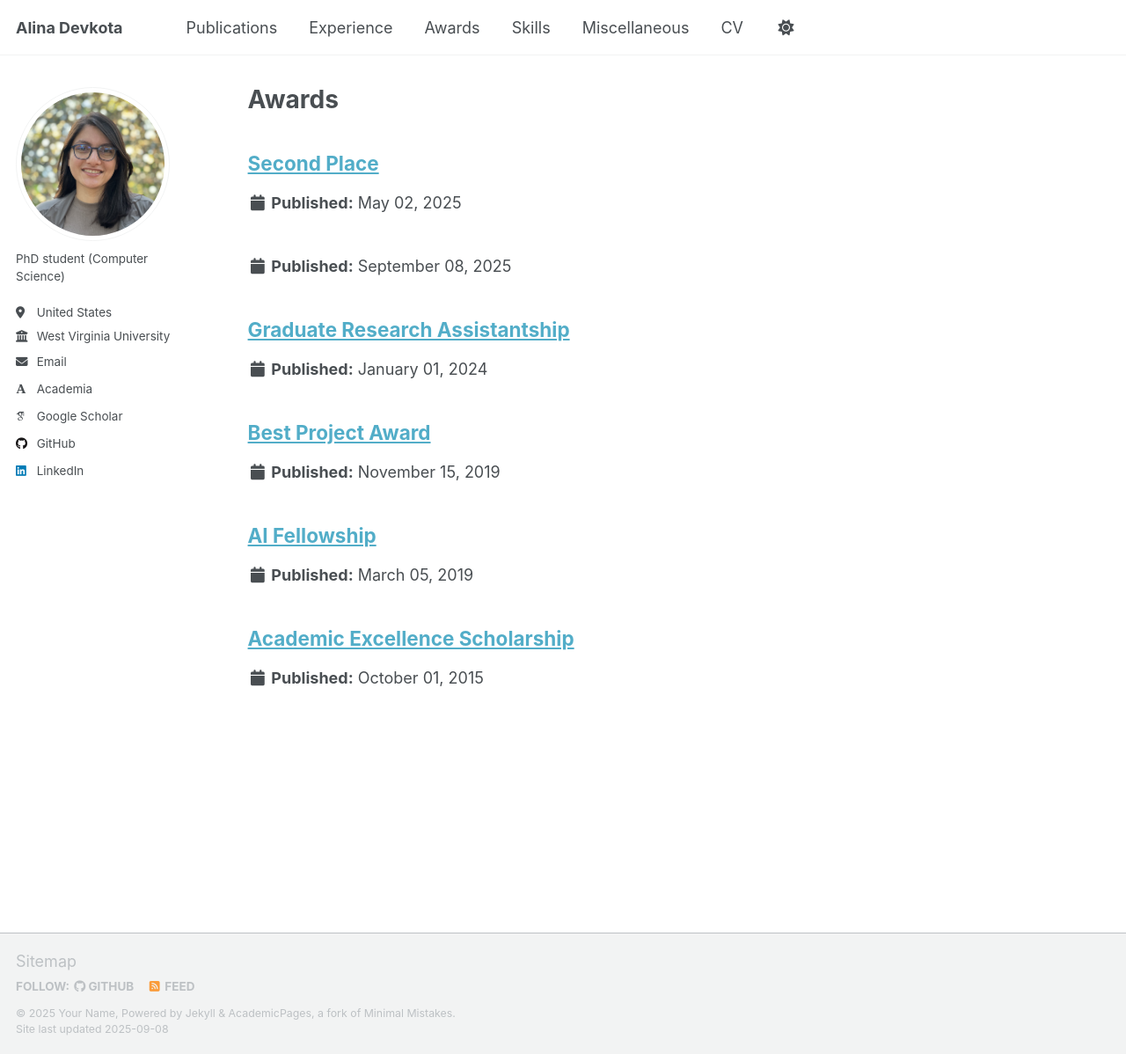
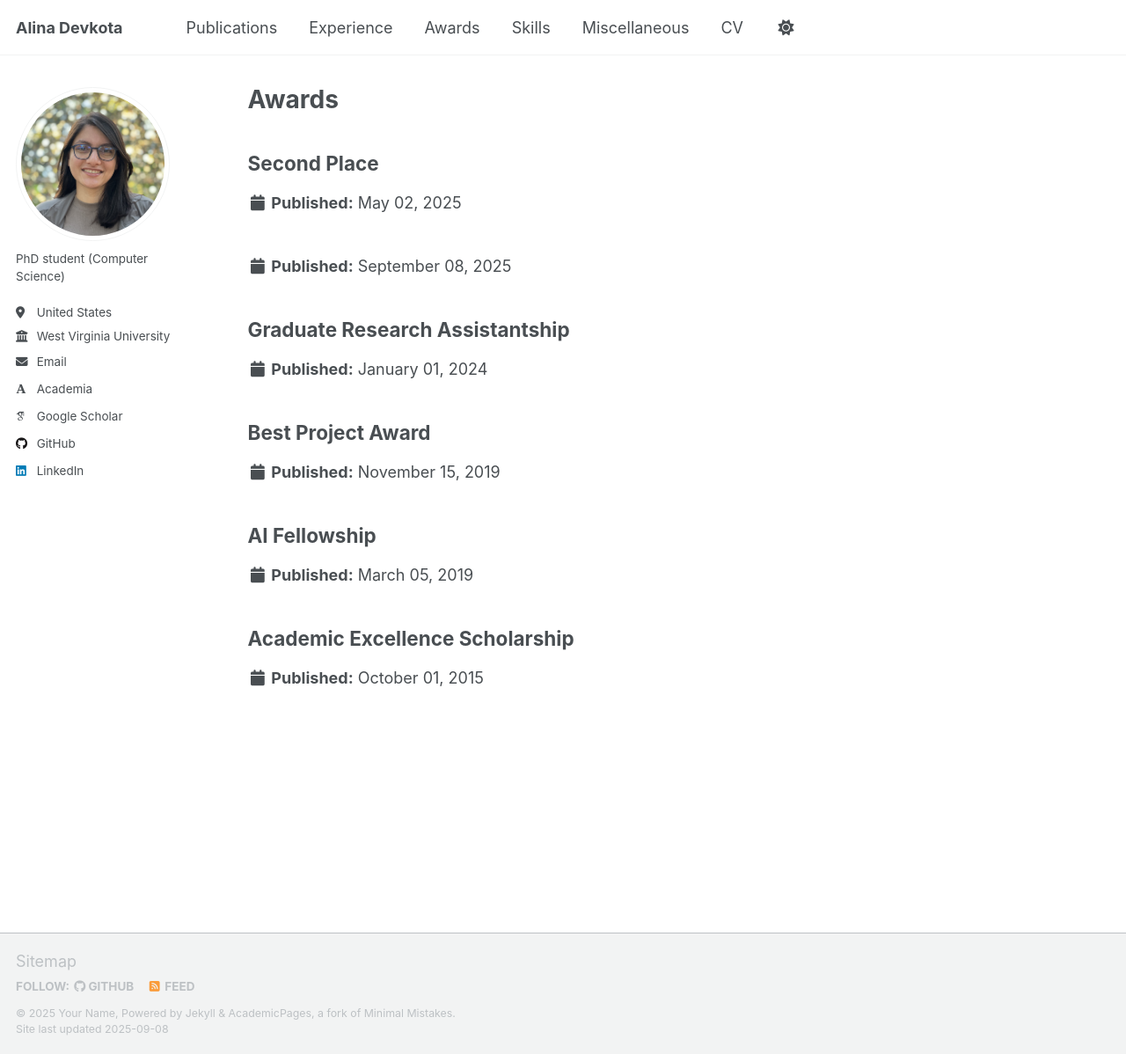
Before and after one commit to alinadevkota/Portfolio, a Jekyll site: the page built from _pages/awards.html, in a window 1280 px wide and 1198 px high. Shown: the whole window at 88% size. Built offline with Jekyll 4.4.1, drawn with Linux system fonts in a browser that asks for light colours; some web fonts are replaced; a script that is not in the unit is left out.

Commit message:
update awards

```diff
--- a/_includes/archive-single.html
+++ b/_includes/archive-single.html
@@ -27,8 +27,10 @@
     {% endif %}
 
     <h2 class="archive__item-title" itemprop="headline">
-      {% if post.link %}
+      {% if post.link and post.collection != 'awards'%}
         <a href="{{ post.link }}">{{ title }}</a> <a href="{{ base_path }}{{ post.url }}" rel="permalink"><i class="fa fa-link" aria-hidden="true" title="permalink"></i><span class="sr-only">Permalink</span></a>
+      {% elsif post.collection == 'awards'%}
+        {{ title }}
       {% else %}
         <a href="{{ base_path }}{{ post.url }}" rel="permalink">{{ title }}</a>
       {% endif %}
```
